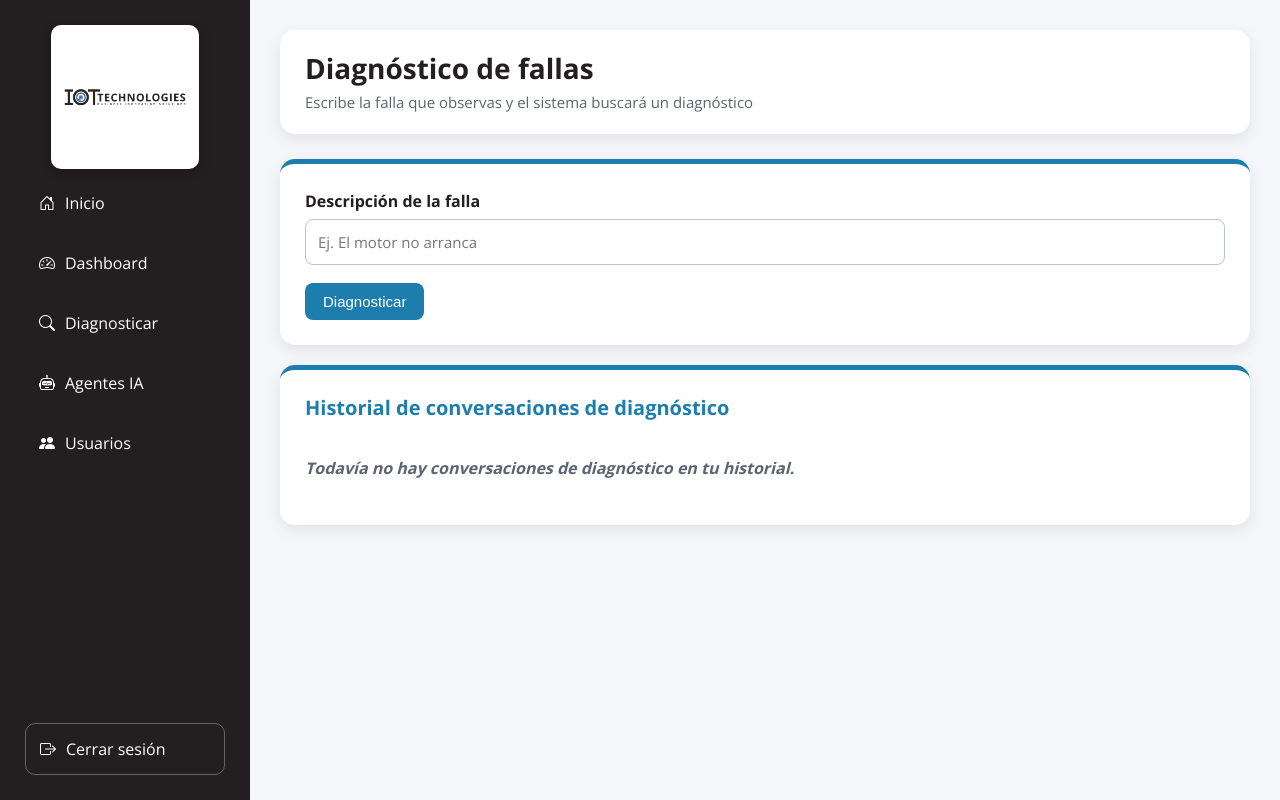
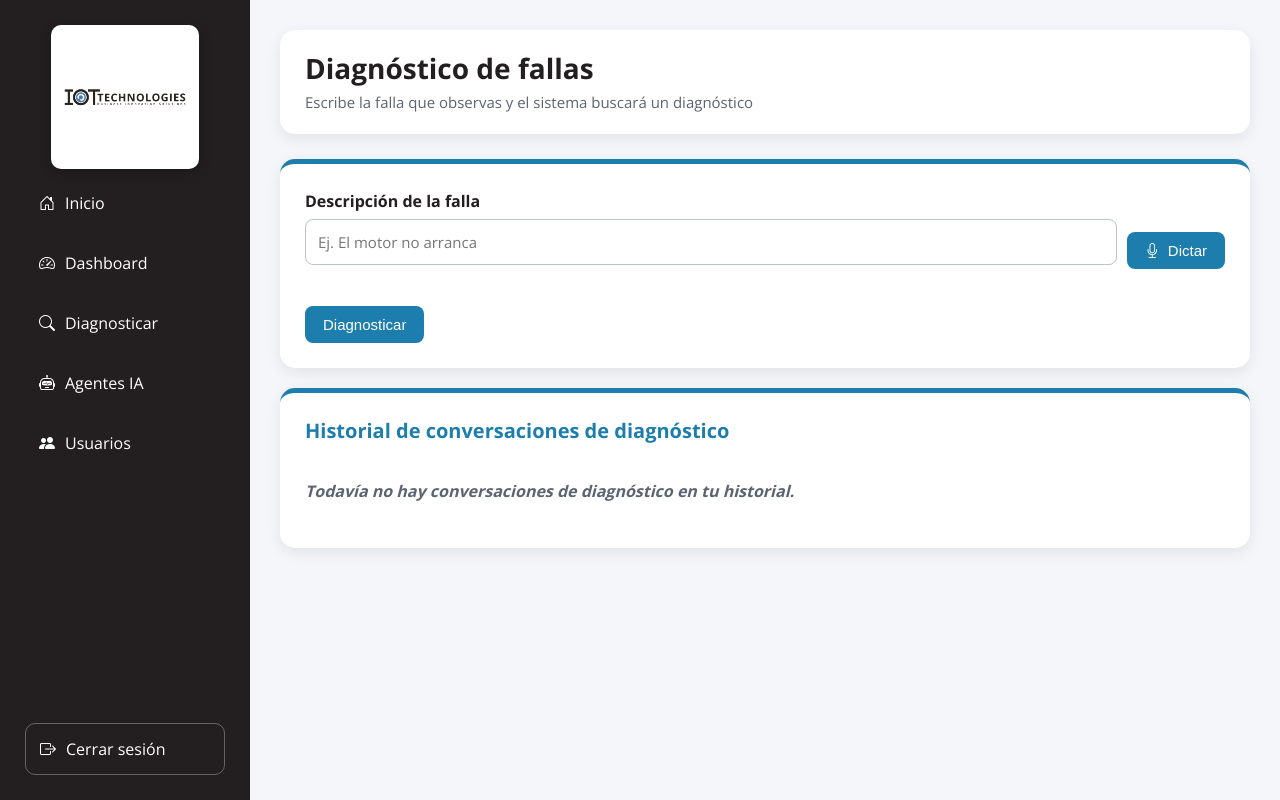
Before and after one commit to ibarrapracticantes20-hue/FaultMate, a Django app: page /diagnosticar/ in a window 1280 px wide. Run offline with Django 5.2, Linux system fonts and the light colour scheme; a user stored in the database is signed in; data that the repository does not hold is empty.

Commit message:
Update diagnosticar.html

```diff
--- a/FaultMateWeb/dashboard/templates/dashboard/diagnosticar.html
+++ b/FaultMateWeb/dashboard/templates/dashboard/diagnosticar.html
@@ -8,34 +8,33 @@
 {% block content %}
 
 <div class="card" style="margin-bottom:20px;">
-
     <form method="POST" class="formulario">
-
         {% csrf_token %}
 
-          <label for="falla">Descripción de la falla</label>
-        <input
-              id="falla"
-           type="text"
-           name="falla"
-           placeholder="Ej. El motor no arranca"
-           required>
+        <label for="falla">Descripción de la falla</label>
+        <div class="voz-input-wrap">
+            <input
+                id="falla"
+                type="text"
+                name="falla"
+                placeholder="Ej. El motor no arranca"
+                required>
+
+            <button
+                type="button"
+                id="btnDictado"
+                class="btn btn-voz"
+                aria-label="Dictar por voz">
+                <i class="bi bi-mic"></i><span>Dictar</span>
+            </button>
+        </div>
+
+        <p id="estadoDictado" class="estado-dictado" aria-live="polite"></p>
 
         <button type="submit" class="btn">Diagnosticar</button>
-
     </form>
-
 </div>
 
-<!--
-    Logica de la pagina (ver dashboard/views.py -> diagnosticar):
-    1. Si la falla ya estaba guardada en la base de datos, se muestra "resultado".
-    2. Si es una falla nueva, se muestra la respuesta generada por la IA (respuesta_gemini).
-    3. Si no se encontró nada, se avisa al usuario.
-    Antes esta plantilla tenia un error de escritura (revisaba una variable
-    llamada "respuest_gemini" que nunca existia) y por eso a veces se
-    mostraban dos mensajes contradictorios al mismo tiempo.
--->
 {% if diagnostico_mostrado %}
 
 <div class="resultado-ia">
@@ -93,4 +92,106 @@
     {% endif %}
 </div>
 
+<style>
+  /* Estilos mínimos y coherentes con tu tema (sin hardcodear colores) */
+  .voz-input-wrap{
+    display:flex;
+    gap:10px;
+    align-items:center;
+  }
+  .voz-input-wrap input{
+    flex:1;
+  }
+  .btn-voz{
+    white-space:nowrap;
+    display:flex;
+    align-items:center;
+    gap:8px;
+  }
+  .estado-dictado{
+    margin:10px 0 0;
+    min-height:18px;
+    font-size:0.95rem;
+    color: var(--color-gris);
+  }
+</style>
+
+<script>
+  (function() {
+    const btn = document.getElementById('btnDictado');
+    const input = document.getElementById('falla');
+    const estado = document.getElementById('estadoDictado');
+
+    const SpeechRecognition = window.SpeechRecognition || window.webkitSpeechRecognition;
+
+    if (!SpeechRecognition) {
+      if (estado) estado.textContent = 'Dictado por voz no compatible en este navegador (usa Chrome/Edge).';
+      if (btn) btn.disabled = true;
+      return;
+    }
+
+    const recognition = new SpeechRecognition();
+    recognition.lang = 'es-ES';
+    recognition.interimResults = true;
+    recognition.maxAlternatives = 1;
+
+    let escuchando = false;
+
+    function setEstado(msg) {
+      if (estado) estado.textContent = msg || '';
+    }
+
+    btn.addEventListener('click', () => {
+      if (!escuchando) {
+        try {
+          recognition.start();
+          escuchando = true;
+          setEstado('🎙️ Escuchando...');
+          btn.classList.add('active');
+        } catch (e) {
+          // start() puede lanzar error si se llama dos veces seguidas
+          setEstado('No se pudo iniciar el dictado. Intenta nuevamente.');
+        }
+      } else {
+        try {
+          recognition.stop();
+          escuchando = false;
+          setEstado('⏹️ Listo.');
+          btn.classList.remove('active');
+        } catch (e) {
+          setEstado('No se pudo detener el dictado.');
+        }
+      }
+    });
+
+    recognition.onresult = (event) => {
+      let transcript = '';
+      for (let i = event.resultIndex; i < event.results.length; i++) {
+        transcript += event.results[i][0].transcript;
+      }
+      // Actualiza el input con lo dictado (interim + final)
+      input.value = transcript.trim();
+    };
+
+    recognition.onerror = (event) => {
+      escuchando = false;
+      btn.classList.remove('active');
+      if (event.error === 'not-allowed') {
+        setEstado('Permiso denegado para micrófono. Habilítalo en el navegador.');
+      } else if (event.error === 'network') {
+        setEstado('Error de red al dictar. Revisa conexión e intenta de nuevo.');
+      } else {
+        setEstado('Error al dictar. Intenta nuevamente.');
+      }
+    };
+
+    recognition.onend = () => {
+      // onend también ocurre al stop() o fin de escucha
+      escuchando = false;
+      btn.classList.remove('active');
+      setEstado('✅ Dictado listo.');
+    };
+  })();
+</script>
+
 {% endblock %}
```
